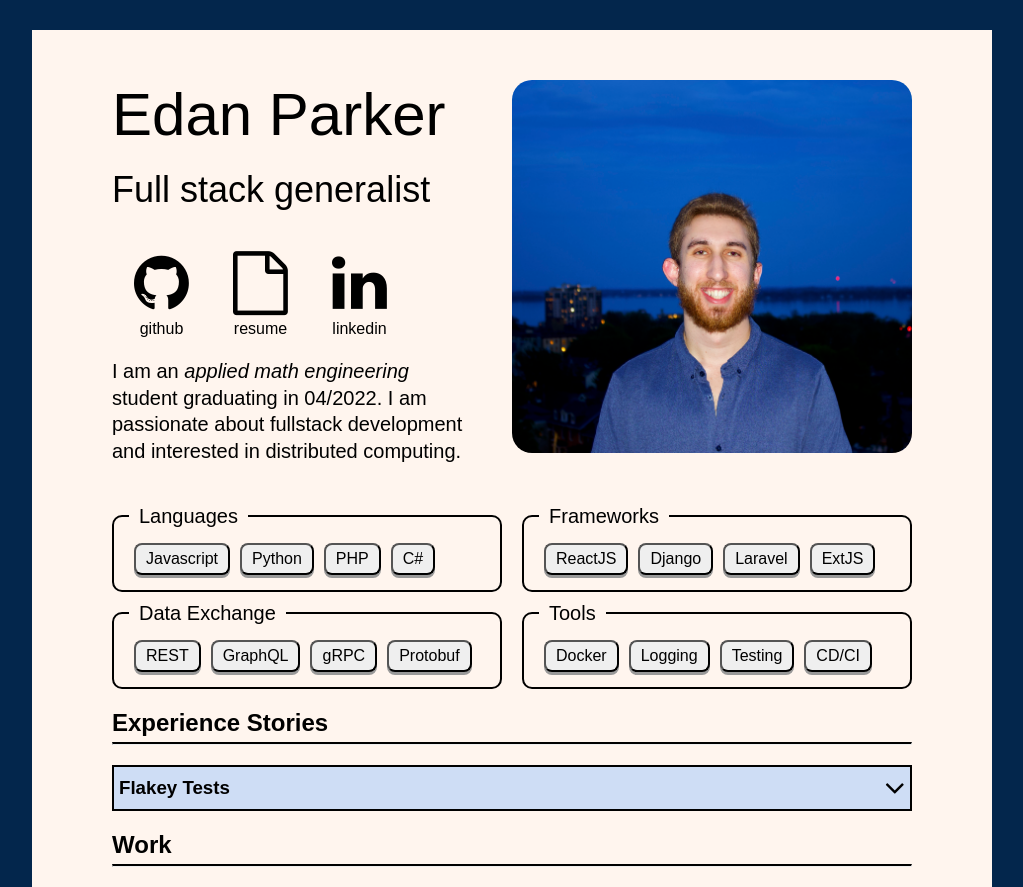
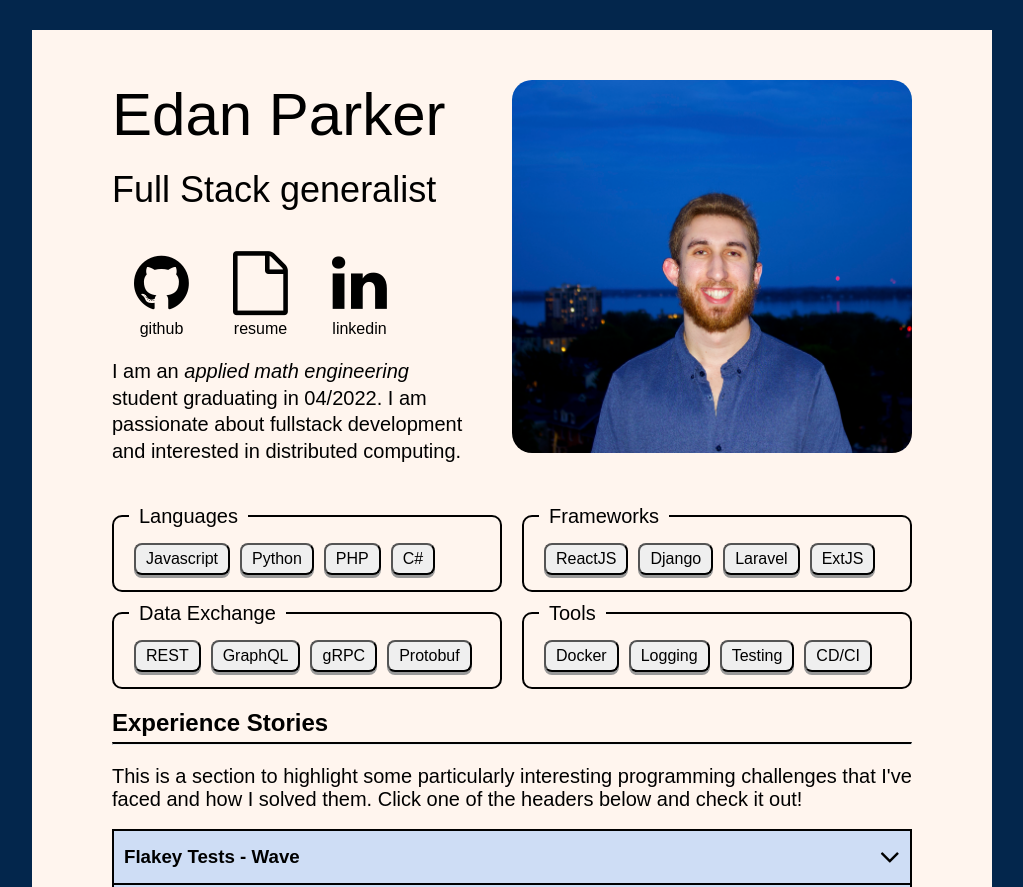
Before and after one commit to edan-parker/personal-site, a React (Create React App) app: page / in a window 1280 px wide. Shown: the top 887 px of the page, without its empty margins (128-1151 px from the left). Built offline with nearby package versions, Linux system fonts and the light colour scheme.

Commit message:
Updated experience stories

```diff
--- a/src/common/experienceStoryData.json
+++ b/src/common/experienceStoryData.json
@@ -1,10 +1,29 @@
 [
   {
-    "storyTitle": "Flakey Tests",
+    "storyTitle": "Flakey Tests - Wave",
+    "id": "story-flakey-tests",
     "content": {
-      "problem": "The shared front-end service used the Apollo GraphQL client to make requests. In unit tests, these requests needed to be mocked so that the Promise will resolve and that the fake data from the response can be used in the component. When these were not mocked, the Promise would non-deterministically reject if given enough time, resulting in random test failures.",
-      "solution": "A coworker and I created a strict wrapper component which provided fine-tuned control error handling and more context. Implementing this tool enabled reliable reporting of unmocked requests and context including the expected variables as well as where in the component the request is made. Additionally, I implemented a linter which enforced the use of this wrapper.",
-      "result": "The switch to using our tool across the front-end was made and was able to identify hundreds of occurences of unmocked requests. The work to add mocks was distributed amongst codeowners. Best practices were also defined and aforementioned linter was turned out to prevented this happening again."
+      "problem": "The shared front-end service in Wave used the Apollo GraphQL client to make requests. In unit tests, these requests needed to be mocked so that the Promise will resolve and that the fake data from the response can be used in the test. When these were not mocked, the Promise would non-deterministically reject if given enough time, resulting in random test failures.",
+      "solution": "A coworker and I created a strict wrapper component which provided fine-tuned control over error handling and injecting context. Implementing this tool enabled reliable reporting of unmocked requests and context including the expected variables as well as where in the component the request is made. Additionally, I implemented a linter which enforced the use of this wrapper.",
+      "result": "The switch to using our tool across the front-end was made and we were able to identify hundreds of occurences of unmocked requests. The work to add mocks was distributed amongst codeowners. Best practices were also defined and the linter was turned on to prevent this from happening again."
+    }
+  },
+  {
+    "storyTitle": "Request Optimization - Calian",
+    "id": "story-request-optimization",
+    "content": {
+      "problem": "The main app had many list views where various actions could be performed on records. There were customer requests for bulk operations to be added, where multiple records could be selected an apply an action to all of them. There were concerns about this being slow because the infrastructure only allowed for updating individual reords.",
+      "solution": "I designed and implement bulk action routes in the server. I added the changes in the client to utilize the new routes, but unfortunately, these actions were still slow. After analyzing the data flow, I found that we used the framework's Ext.each() loop to send push notifications to clients, which was slow because each iteration fired a callback function.",
+      "result": "I optimized the code using regular for loops, and measuring the difference showed that the overall time of making bulk updates improved by 60%. Eventually, we got the feature in the hands of customers, who were very happy to see these changes fulfilled."
+    }
+  },
+  {
+    "storyTitle": "Data Integrity - RMC",
+    "id": "story-data-integrity",
+    "content": {
+      "problem": "The program I was working on was storing data in text files with a defined schema, and would be used by multiple different applications. The trouble was that the interpretation of the files would de-sync, and the applications would throw errors. It was also very difficult to maintain backwards compatibility for the same reason. On top of that, the files were editable with no permissions required, so someone could update the file and accidentally invalidate the whole record.",
+      "solution": "First, the read/write operations were consolidated and put in a library, so that there was one source of truth. Next, the data was transferred to an embedded SQLite database, and a utility app was created to import/export from the DB, as well as bring old versions of files up to the most recent format.",
+      "result": "This resulted in much safer data. It stopped users changing the data directly in files (which was a big problem before) and saved maintainers a lot of work helping clients reconcile their corrupted data."
     }
   }
 ]
--- a/src/common/resumeData.json
+++ b/src/common/resumeData.json
@@ -34,7 +34,7 @@
         "Worked on the MaestroEDE training tool, used by various departments in the Canadian military",
         "Developed features to meet NATO requirements, expanding the client base of the tool to all NATO countries",
         "Created infrastructure for localization, increasing customer base potential to non English speaking countries",
-        "Improved batch HTTP request handling time by 60% by restructuring notification handling and optimizing Javascript code",
+        "Create batch requests for bulk operations, and improved processing time by 60% by optimizing Javascript code",
         "Spearheaded an integration testing initiative which aimed to cut QA spending and time in half upon completion"
       ],
       "startDate": "05/2020",
--- a/src/components/Bio/index.tsx
+++ b/src/components/Bio/index.tsx
@@ -12,7 +12,7 @@ const Bio = () => {
     <div className={"bio-container"}>
       <div className={"bio"}>
         <h1>Edan Parker</h1>
-        <h2>Full stack generalist</h2>
+        <h2>Full Stack generalist</h2>
         <IconSet />
         <div className={"bio-text"}>
           I am an{" "}
--- a/src/components/ExperienceStory/ExperienceStory.scss
+++ b/src/components/ExperienceStory/ExperienceStory.scss
@@ -1,6 +1,11 @@
 .section-header {
   margin-top: 20px;
   justify-content: center;
+}
+
+.section-description {
+  font-size: 20px;
+  margin: 20px 0px 20px 0px;
 }
 
 .divider {
@@ -10,8 +15,8 @@
 
 .experience-story-button {
   display: flex;
-  margin-top: 20px;
-  padding: 5px;
+  margin-top: -2px;
+  padding: 10px;
   background-color: rgb(206, 221, 245);
   border: 2px solid black;
   justify-content: space-between;
--- a/src/components/ExperienceStory/ExperienceStory.tsx
+++ b/src/components/ExperienceStory/ExperienceStory.tsx
@@ -1,4 +1,3 @@
-import { useState } from "react";
 import { experienceStoryContent } from "../../common/types";
 import { useMediaQuery } from "react-responsive";
 import "./ExperienceStory.scss";
@@ -8,21 +7,18 @@ import ExperienceStoryContentModal from "./ExperienceStoryContent/ExperienceStor
 interface IProps {
   storyTitle: string;
   content: experienceStoryContent;
+  toggleStory: () => void;
+  visible: boolean;
 }
 
 const ExperienceStory = (props: IProps) => {
-  const { storyTitle, content } = props;
-  const [showStory, setShowStory] = useState(false);
+  const { storyTitle, content, toggleStory, visible } = props;
   const isMobile = useMediaQuery({ query: "(max-width: 599px)" });
-
-  const changeExpandedState = () => {
-    setShowStory(!showStory);
-  };
 
   const contentComponent = isMobile ? (
     <ExperienceStoryContentModal
       content={content}
-      handleClose={changeExpandedState}
+      handleClose={toggleStory}
       storyTitle={storyTitle}
     />
   ) : (
@@ -32,15 +28,15 @@ const ExperienceStory = (props: IProps) => {
   return (
     <>
       <div
-        className={"experience-story-button" + (showStory ? " open" : "")}
-        onClick={changeExpandedState}
+        className={"experience-story-button" + (visible ? " open" : "")}
+        onClick={toggleStory}
       >
         <h3>{storyTitle}</h3>
-        <div className={showStory ? "up" : "down"}>
-          <i className={"fa fa-2x fa-angle-" + (showStory ? "up" : "down")} />
+        <div className={visible ? "up" : "down"}>
+          <i className={"fa fa-2x fa-angle-" + (visible ? "up" : "down")} />
         </div>
       </div>
-      {showStory ? contentComponent : null}
+      {visible ? contentComponent : null}
     </>
   );
 };
--- a/src/components/ExperienceStory/index.tsx
+++ b/src/components/ExperienceStory/index.tsx
@@ -1,19 +1,45 @@
 import ExperienceStory from "./ExperienceStory";
 import experienceStoryData from "../../common/experienceStoryData.json";
+import { useState } from "react";
 
 const ExperienceStories = () => {
+  const initialAccordianState = experienceStoryData.reduce((obj, story) => Object.assign(obj, { [story.id]: false }), {});
+  const [accordionsOpenState, setAccordionsOpenState] = useState(initialAccordianState);
+
   return (
     <>
       <div className={"section-header"}>
         <h2>Experience Stories</h2>
       </div>
       <hr className={"divider"} />
-      {experienceStoryData.map((story) => (
-        <ExperienceStory
-          storyTitle={story.storyTitle}
-          content={story.content}
-        />
-      ))}
+      <div className={'section-description'}>
+        This is a section to highlight some particularly interesting programming challenges that I've faced and how I solved them. Click one of the headers below and check it out!
+      </div>
+      {experienceStoryData.map((story) => {
+        const toggleStory = () => {
+          const currentState = accordionsOpenState[story.id];
+          if (currentState) {
+            setAccordionsOpenState({
+              ...accordionsOpenState,
+              [story.id]: false,
+            });
+          } else {
+            setAccordionsOpenState({
+              ...initialAccordianState,
+              [story.id]: true,
+            });
+          }
+        }
+
+        return (
+          <ExperienceStory
+            storyTitle={story.storyTitle}
+            content={story.content}
+            toggleStory={toggleStory}
+            visible={accordionsOpenState[story.id]}
+          />
+        )
+      })}
     </>
   );
 };
```
